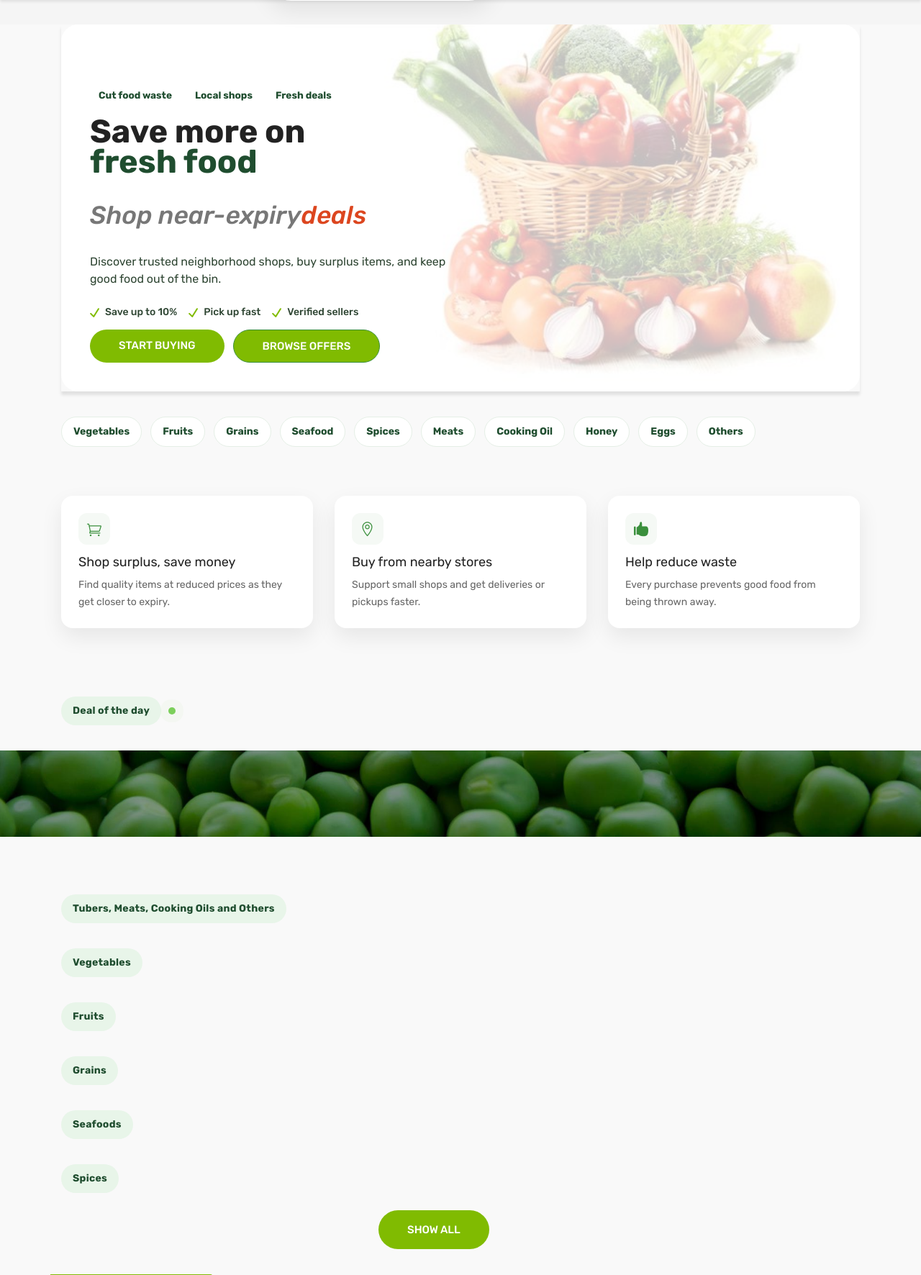
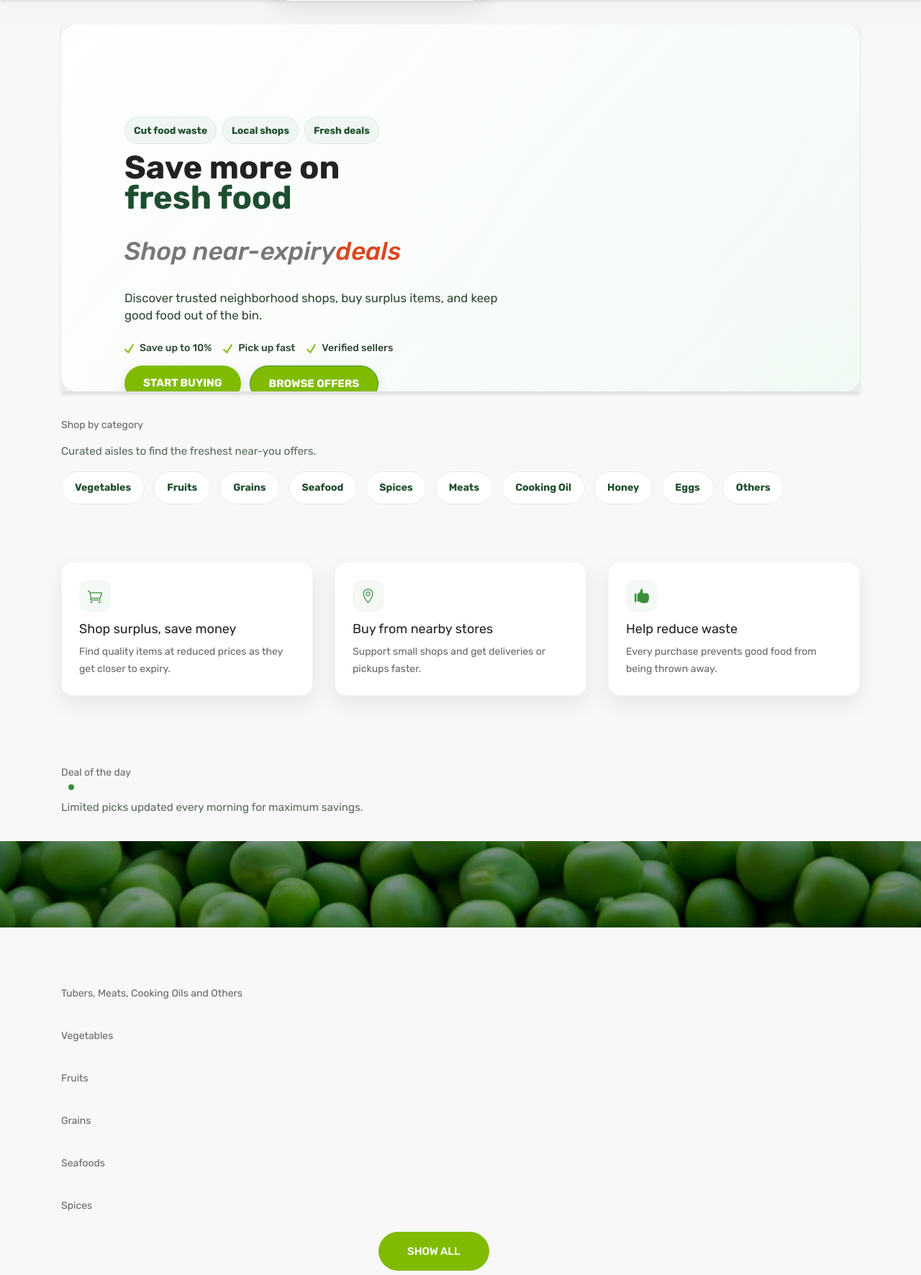
Before and after one commit to dera1992/seafood, a Django app: page / in a window 1280 px wide. Shown: the part 127-1899 px from the top of the page at 72% size. Run offline with Django 3.2, Linux system fonts and the light colour scheme; data that the repository does not hold is empty; some libraries are stand-ins or nearby versions.

Commit message:
Refine homepage hero styling

```diff
--- a/static/assets/css/custom.css
+++ b/static/assets/css/custom.css
@@ -70,15 +70,18 @@ ul.thumb li img{
 
 .modern-hero {
   position: relative;
-  border-radius: 24px;
+  border-radius: 22px;
   overflow: hidden;
+  padding: 48px 48px 56px;
+  background: linear-gradient(135deg, rgba(249, 252, 249, 0.98), rgba(232, 246, 236, 0.9));
+  box-shadow: 0 18px 50px rgba(31, 77, 47, 0.12);
 }
 
 .modern-hero::before {
   content: "";
   position: absolute;
   inset: 0;
-  background: rgba(255, 255, 255, 0.75);
+  background: linear-gradient(120deg, rgba(255, 255, 255, 0.75), rgba(255, 255, 255, 0.35));
 }
 
 .modern-hero h1,
@@ -93,18 +96,19 @@ ul.thumb li img{
 }
 
 .hero-badge {
-  background: rgba(255, 255, 255, 0.9);
+  background: #f0f6f1;
   color: #1f4d2f;
   padding: 6px 12px;
   border-radius: 999px;
   font-size: 0.85rem;
   font-weight: 600;
+  border: 1px solid rgba(31, 77, 47, 0.08);
 }
 
 .hero-subtitle {
-  font-size: 1rem;
+  font-size: 1.05rem;
   color: #2f4633;
-  max-width: 520px;
+  max-width: 560px;
 }
 
 .hero-highlights {
@@ -127,10 +131,24 @@ ul.thumb li img{
   gap: 12px;
 }
 
+.hero-actions .slider-two-btn {
+  border-radius: 999px;
+  padding: 12px 26px;
+  font-weight: 600;
+  box-shadow: 0 8px 18px rgba(31, 77, 47, 0.12);
+}
+
 .hero-secondary {
   background: transparent;
   border: 1px solid #3a8f3c;
   color: #1f4d2f;
+  box-shadow: none;
+}
+
+.section-subtitle {
+  margin-top: 8px;
+  color: #5a6b5d;
+  font-size: 0.95rem;
 }
 
 .modern-feature-section {
@@ -143,6 +161,7 @@ ul.thumb li img{
   padding: 24px;
   box-shadow: 0 12px 30px rgba(0, 0, 0, 0.08);
   height: 100%;
+  border: 1px solid rgba(31, 77, 47, 0.05);
 }
 
 .modern-feature-card h4 {
@@ -195,7 +214,7 @@ ul.thumb li img{
 }
 
 .modern-home {
-  background: #f9f9f9;
+  background: #f7f8f7;
 }
 
 .modern-home .hero-slider-with-category-container {
@@ -212,65 +231,62 @@ ul.thumb li img{
 }
 
 .category-pill-section {
-  padding: 0 0 20px;
+  margin: 20px 0 40px;
 }
 
 .category-pill-list {
   display: flex;
+  flex-wrap: wrap;
   gap: 12px;
-  flex-wrap: nowrap;
-  overflow-x: auto;
-  padding-bottom: 8px;
+  margin-top: 16px;
 }
 
 .category-pill-list a {
-  background: #ffffff;
+  padding: 10px 18px;
   border-radius: 999px;
-  padding: 8px 16px;
+  background: #fff;
+  border: 1px solid rgba(31, 77, 47, 0.1);
   color: #1f4d2f;
-  border: 1px solid #e5efe6;
-  white-space: nowrap;
   font-weight: 600;
+  transition: all 0.2s ease;
 }
 
 .category-pill-list a:hover {
-  background: #e8f5e9;
-  color: #1f4d2f;
+  background: #1f4d2f;
+  color: #fff;
+  transform: translateY(-2px);
+  box-shadow: 0 12px 24px rgba(31, 77, 47, 0.2);
 }
 
 .modern-section-title {
   display: flex;
-  align-items: center;
-  gap: 10px;
-}
-
-.section-pill {
-  background: #e8f5e9;
-  color: #1f4d2f;
-  padding: 8px 16px;
-  border-radius: 999px;
-  font-weight: 600;
-  letter-spacing: 0.02em;
+  flex-direction: column;
+  gap: 4px;
 }
 
 .pulse-dot {
-  width: 10px;
-  height: 10px;
+  display: inline-flex;
+  width: 8px;
+  height: 8px;
   border-radius: 50%;
-  background: #7ccf5b;
-  box-shadow: 0 0 0 rgba(124, 207, 91, 0.4);
-  animation: pulse 1.6s infinite;
+  background: #3a8f3c;
+  margin-left: 10px;
 }
 
-@keyframes pulse {
-  0% {
-    box-shadow: 0 0 0 0 rgba(124, 207, 91, 0.4);
+@media (max-width: 991px) {
+  .modern-hero {
+    padding: 36px;
   }
-  70% {
-    box-shadow: 0 0 0 12px rgba(124, 207, 91, 0);
+}
+
+@media (max-width: 767px) {
+  .modern-hero {
+    padding: 32px 24px;
   }
-  100% {
-    box-shadow: 0 0 0 0 rgba(124, 207, 91, 0);
+
+  .hero-actions .slider-two-btn {
+    width: 100%;
+    text-align: center;
   }
 }
 
--- a/templates/home/index.html
+++ b/templates/home/index.html
@@ -63,6 +63,10 @@
 
     <section class="category-pill-section">
         <div class="container">
+            <div class="section-title modern-section-title">
+                <span class="section-pill">Shop by category</span>
+                <p class="section-subtitle">Curated aisles to find the freshest near-you offers.</p>
+            </div>
             <div class="category-pill-list">
                 <a href="{% url 'product_search:product_filter' %}?category=Vegetables">Vegetables</a>
                 <a href="{% url 'product_search:product_filter' %}?category=Fruits">Fruits</a>
@@ -106,7 +110,7 @@
         </div>
     </section>
 
-	<div class="slider multisale-slider mb-35">
+    <div class="slider multisale-slider mb-35">
 		<div class="container">
 			<div class="row">
 				<div class="col-lg-12">
@@ -115,6 +119,7 @@
 					<div class="section-title modern-section-title">
 						<span class="section-pill">Deal of the day</span>
                         <span class="pulse-dot" aria-hidden="true"></span>
+                        <p class="section-subtitle">Limited picks updated every morning for maximum savings.</p>
 					</div>
 
 					<!--=======  End of multisale slider section title  =======-->
```
